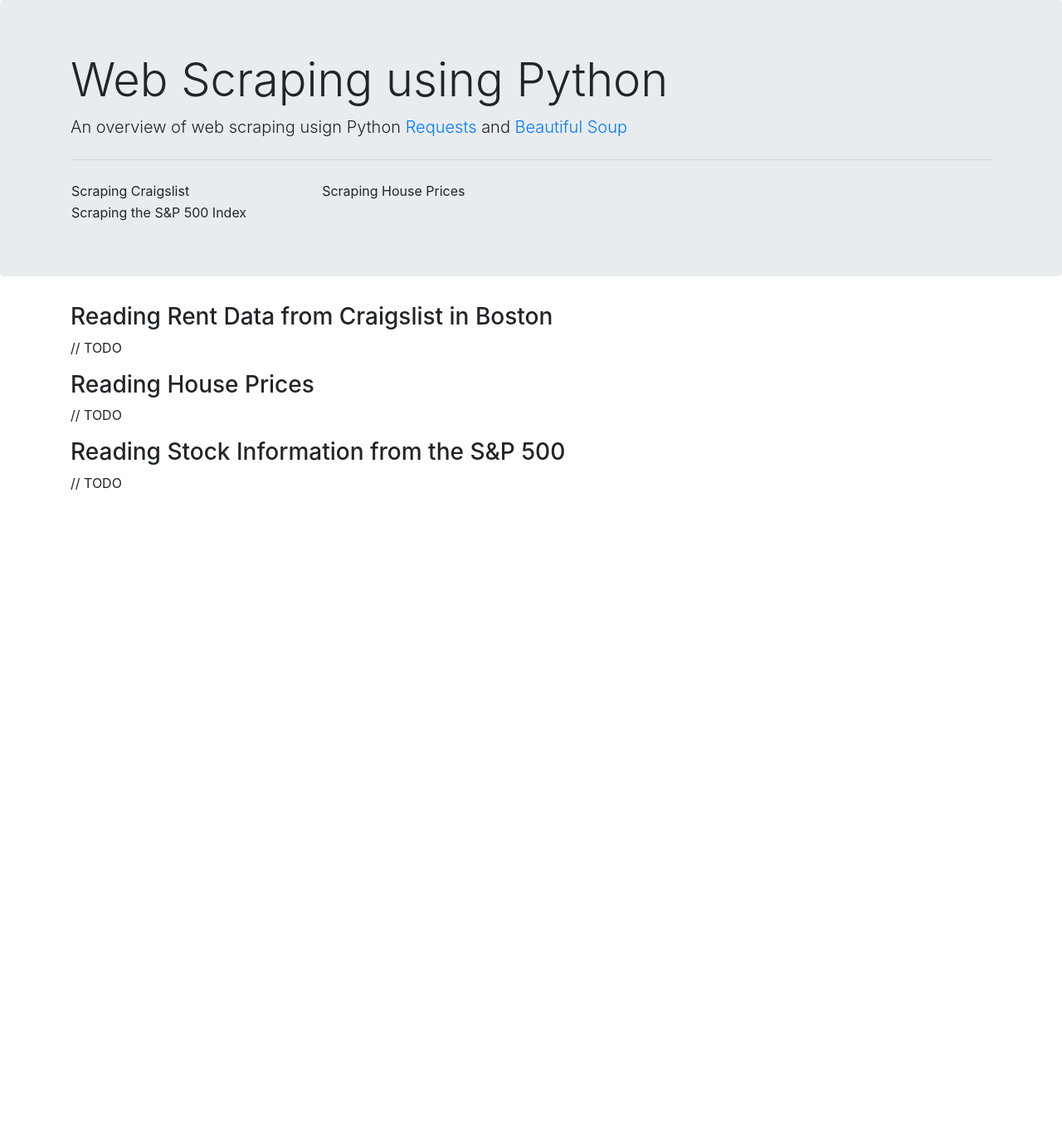
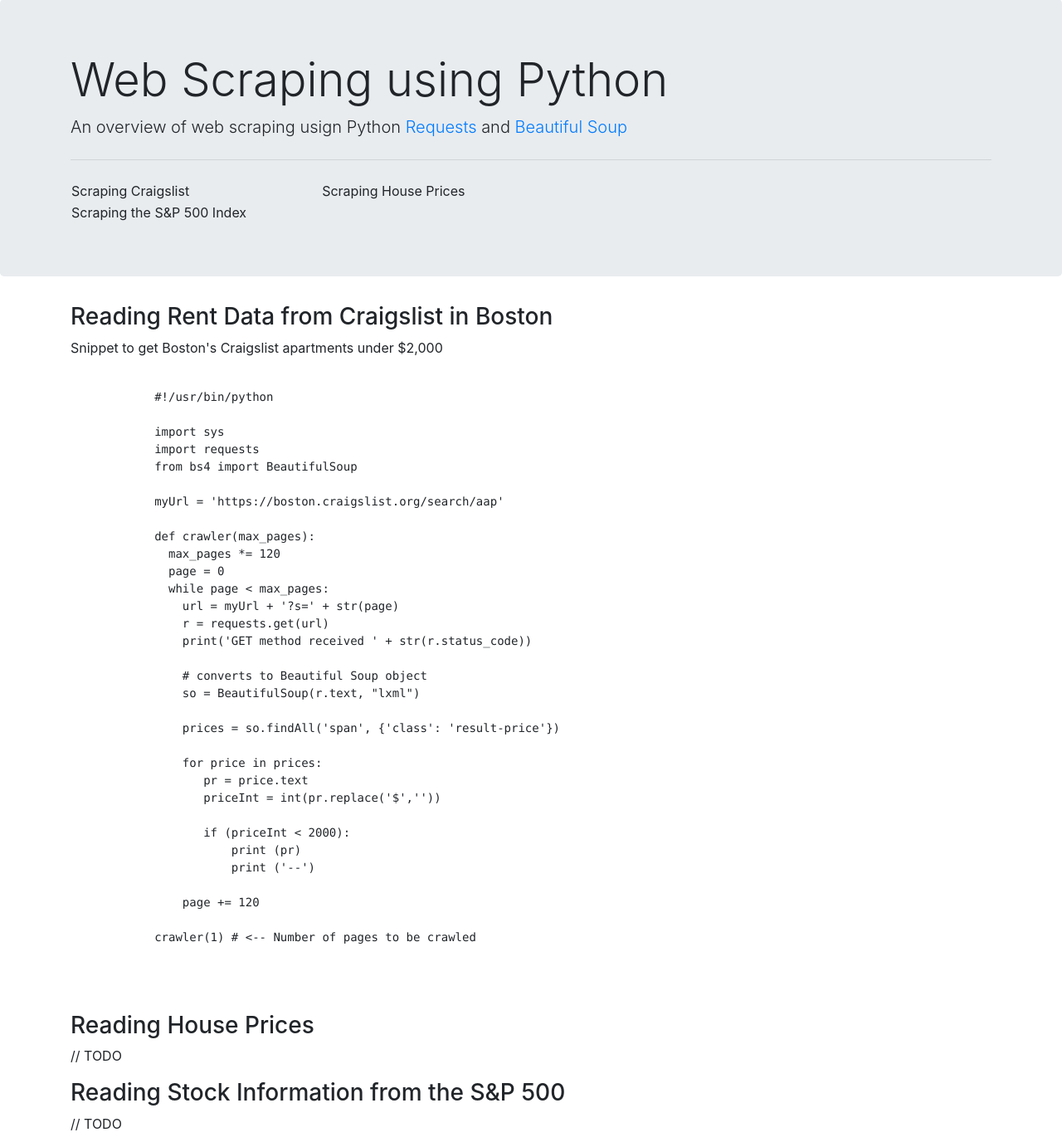
Before and after one commit to thiteixeira/network_blog, a Flask app: page /spider in a window 1280 px wide. Shown: the part 67-1449 px from the top of the page at 83% size. Before the commit the page ends 657 px from the top, so only its background shows below. Run offline with Flask 2, Linux system fonts and the light colour scheme; some libraries are stand-ins or nearby versions.

Commit message:
adding more content

```diff
--- a/templates/index.html
+++ b/templates/index.html
@@ -12,7 +12,7 @@
     <h3>Shortcuts</h3>
     <table style="width:50%">
         <tr>
-            <td>arp</td>
+            <td><a href=./routing#arp>arp</td>
             <td>arping</td>
             <td><a href=./linux#awk>awk</a></td>
             <td><a href=./linux#cat>cat</a></td>
@@ -31,7 +31,7 @@
             <td><a href=./connectivity#iperf>iperf</a></td>
             <td>iptables</td>
             <td>lsof</td>
-            <td>mtr</td>
+            <td><a href=./connectivity#mtr>mtr</a></td>
             <td>netcat</td>
             <td>netem</td>
         </tr>
--- a/templates/web-scraping.html
+++ b/templates/web-scraping.html
@@ -26,7 +26,44 @@
 
 {% block body %}
     <h3>Reading Rent Data from Craigslist in Boston</h3>
-    <p>// TODO </p>
+    <p>Snippet to get Boston's Craigslist apartments under $2,000 </p>
+    <pre>
+        <code>
+            #!/usr/bin/python
+
+            import sys
+            import requests
+            from bs4 import BeautifulSoup
+
+            myUrl = 'https://boston.craigslist.org/search/aap'
+
+            def crawler(max_pages):
+              max_pages *= 120
+              page = 0
+              while page < max_pages:
+                url = myUrl + '?s=' + str(page)
+                r = requests.get(url)
+                print('GET method received ' + str(r.status_code))
+
+                # converts to Beautiful Soup object
+                so = BeautifulSoup(r.text, "lxml")
+
+                prices = so.findAll('span', {'class': 'result-price'})
+
+                for price in prices:
+                   pr = price.text
+                   priceInt = int(pr.replace('$',''))
+
+                   if (priceInt < 2000):
+                       print (pr)
+                       print ('--')
+
+                page += 120
+
+            crawler(1) # <-- Number of pages to be crawled
+
+        </code>
+    </pre>
 
     <h3>Reading House Prices</h3>
     <p>// TODO </p>
```
Also changed, not shown: templates/connectivity.html (+20 -5 lines), templates/dns.html (+0 -21 lines), templates/linux.html (+0 -13 lines), templates/routing.html (+21 -9 lines).
